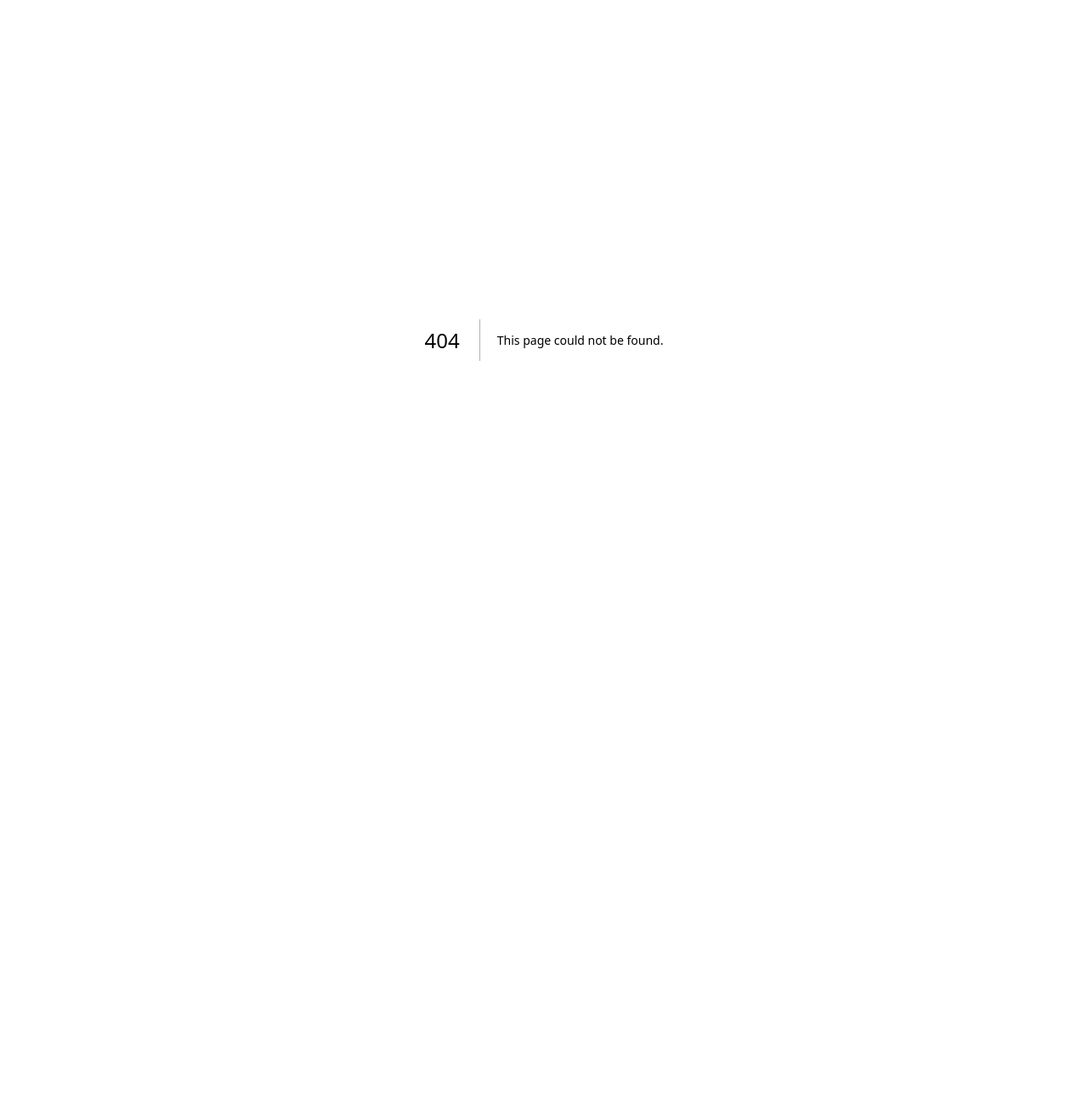
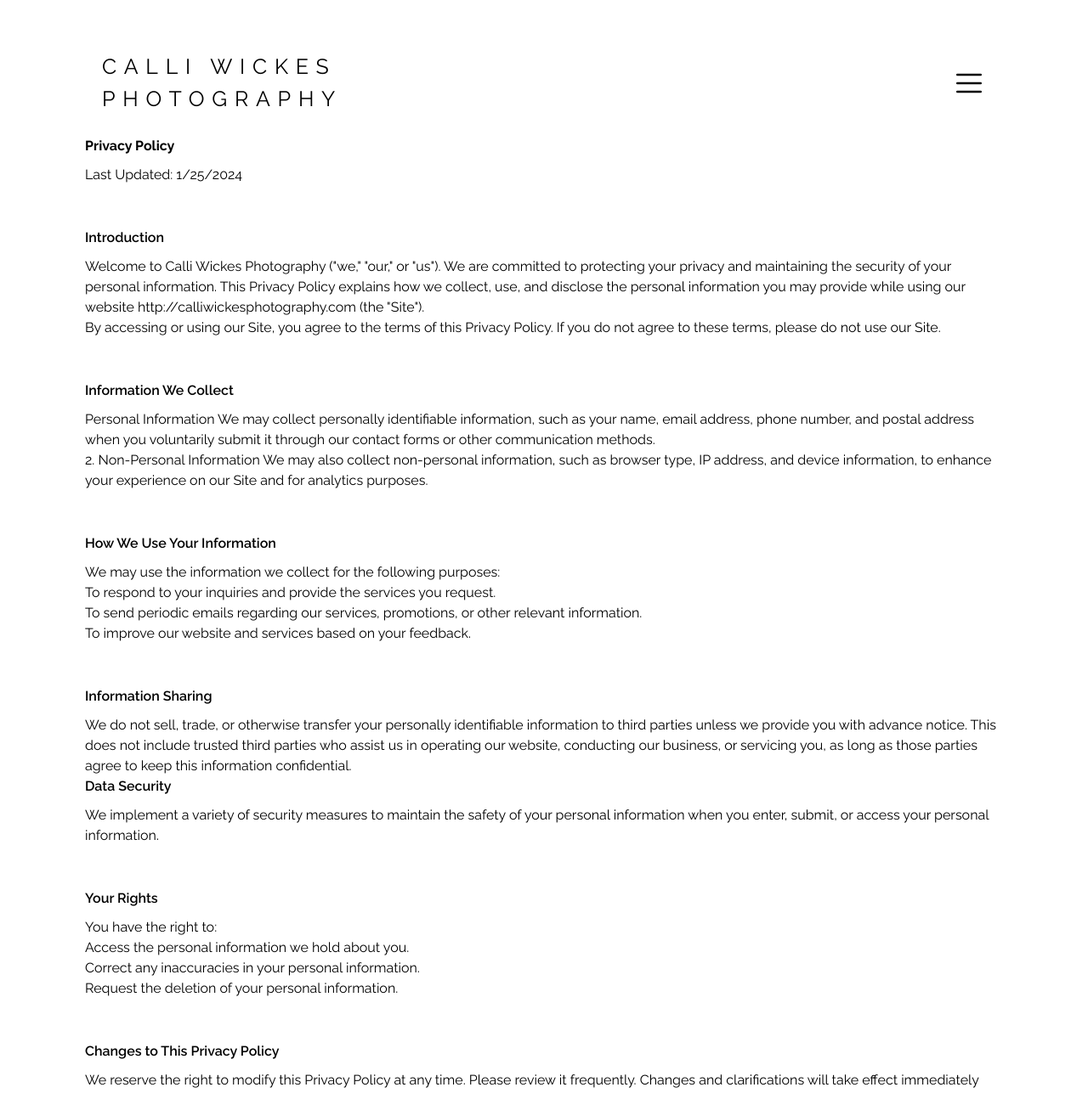
Before and after one commit to joewickes/calliwickesphotography, a Next.js app: page /privacypolicy in a window 1280 px wide. Before the commit this address had no page. Shown: the top 1287 px of the page at 85% size. Before the commit the page ends 800 px from the top, so only its background shows below. Built offline with nearby package versions, Linux system fonts and the light colour scheme.

Commit message:
Add structure for privacy, terms, and submit pages

```diff
--- a/src/app/contact/ContactForm.tsx
+++ b/src/app/contact/ContactForm.tsx
@@ -1,23 +1,23 @@
 'use client';
 
 import { useState } from 'react';
+import { Slide, ToastContainer, toast } from 'react-toastify';
 
-type ContactFormProps = {
-  setToast: Function;
-};
-
-const ContactForm = ({ setToast }: ContactFormProps) => {
+const ContactForm = () => {
   const [name, setName] = useState('');
   const [email, setEmail] = useState('');
   const [phone, setPhone] = useState('');
   const [message, setMessage] = useState('');
   const [isDisabled, setIsDisabled] = useState(false);
 
+  const setToast = (message: string) => {
+    toast.info(message);
+  };
+
   const formatPhoneNumber = (e: any) => {
     const currNum = e.target.value;
     const len = currNum.length;
     const lastLen = phone.length;
-    console.log(isNaN(parseInt(currNum[currNum.length - 1])), 'vs', 'number');
 
     if (len < lastLen) {
       setPhone(currNum);
@@ -66,6 +66,7 @@ const ContactForm = ({ setToast }: ContactFormProps) => {
 
   return (
     <form className="md:flex-1 md:mr-[100px] md:mt-[50px]" onSubmit={onSubmit}>
+      <ToastContainer position="top-right" closeOnClick autoClose={5000} pauseOnHover transition={Slide} />
       <label className="flex flex-col">
         {`Name *`}
         <input
--- a/src/app/contact/page.tsx
+++ b/src/app/contact/page.tsx
@@ -5,7 +5,7 @@ import Link from 'next/link';
 import dynamic from 'next/dynamic';
 const Footer = dynamic(() => import('@/components/Footer/Footer'));
 import Header from '@/components/Header/Header';
-import { Slide, ToastContainer, toast } from 'react-toastify';
+
 import ContactForm from '@/app/contact/ContactForm';
 
 import 'react-toastify/dist/ReactToastify.css';
@@ -13,18 +13,12 @@ import 'react-toastify/dist/ReactToastify.css';
 export const metadata: Metadata = {
   title: 'Contact Calli Wickes Photography | Get in Touch for Professional Photography Services',
   description:
-    'Contact Calli Wickes Photography to inquire about my professional photography services. Reach out for booking information, collaboration opportunities, or any inquiries you may have. We are here to capture your special moments with expertise and creativity. Use the provided contact form, email, or phone to connect with Calli Wickes, your dedicated photographer for memorable visual experiences.',
+    'Contact Calli Wickes Photography to inquire about our professional photography services. Reach out for booking information, collaboration opportunities, or any inquiries you may have. We are here to capture your special moments with expertise and creativity. Use the provided contact form, email, or phone to connect with Calli Wickes, your dedicated photographer for memorable visual experiences.',
 };
 
 const ContactPage = () => {
-  const setToast = async (message: string) => {
-    'use server';
-    toast.info(message);
-  };
-
   return (
     <main>
-      <ToastContainer position="top-right" closeOnClick autoClose={5000} pauseOnHover transition={Slide} />
       <Header isHome />
       <section
         id="kideatingfruit"
@@ -71,7 +65,7 @@ const ContactPage = () => {
             />
           </div>
         </div>
-        <ContactForm setToast={setToast} />
+        <ContactForm />
       </section>
       <Footer />
     </main>
--- /dev/null
+++ b/src/app/privacypolicy/page.tsx
@@ -0,0 +1,103 @@
+import Link from 'next/link';
+import type { Metadata } from 'next';
+
+import dynamic from 'next/dynamic';
+const Footer = dynamic(() => import('@/components/Footer/Footer'));
+import Header from '@/components/Header/Header';
+
+export const metadata: Metadata = {
+  title: 'Your Agreement with Excellence | Calli Wickes Photography Terms and Conditions',
+  description:
+    'Review the terms and conditions that govern your engagement with Calli Wickes Photography. Our comprehensive Terms and Conditions outline the agreements and expectations for using our photography services. From usage rights to payment policies, understand the terms that ensure a clear and fair collaboration. By choosing Calli Wickes Photography, you are entering into a partnership committed to professionalism, creativity, and mutual respect.',
+};
+
+const PrivacyPolicy = () => {
+  return (
+    <main>
+      <Header />
+      <section className="mt-[20dvh] px-[30px] md:px-[100px]">
+        <div className="mb-[50px]">
+          <h1 className="font-bold mb-[10px]">Privacy Policy</h1>
+          <p>Last Updated: 1/25/2024</p>
+        </div>
+
+        <div className="mb-[50px]">
+          <h2 className="font-semibold mb-[10px]">Introduction</h2>
+          <p>
+            Welcome to Calli Wickes Photography ("we," "our," or "us"). We are committed to protecting your privacy and
+            maintaining the security of your personal information. This Privacy Policy explains how we collect, use, and
+            disclose the personal information you may provide while using our website http://calliwickesphotography.com
+            (the "Site").
+          </p>
+          <p>
+            By accessing or using our Site, you agree to the terms of this Privacy Policy. If you do not agree to these
+            terms, please do not use our Site.
+          </p>
+        </div>
+        <div className="mb-[50px]">
+          <h2 className="font-semibold mb-[10px]">Information We Collect</h2>
+          <ol>
+            <li>
+              Personal Information We may collect personally identifiable information, such as your name, email address,
+              phone number, and postal address when you voluntarily submit it through our contact forms or other
+              communication methods.
+            </li>
+            <li>
+              2. Non-Personal Information We may also collect non-personal information, such as browser type, IP
+              address, and device information, to enhance your experience on our Site and for analytics purposes.
+            </li>
+          </ol>
+        </div>
+        <div className="mb-[50px]">
+          <h2 className="font-semibold mb-[10px]">How We Use Your Information</h2>
+          <p>We may use the information we collect for the following purposes:</p>
+          <ul>
+            <li>To respond to your inquiries and provide the services you request.</li>
+            <li>To send periodic emails regarding our services, promotions, or other relevant information.</li>
+            <li>To improve our website and services based on your feedback.</li>
+          </ul>
+        </div>
+        <h2 className="font-semibold mb-[10px]">Information Sharing</h2>
+        <p>
+          We do not sell, trade, or otherwise transfer your personally identifiable information to third parties unless
+          we provide you with advance notice. This does not include trusted third parties who assist us in operating our
+          website, conducting our business, or servicing you, as long as those parties agree to keep this information
+          confidential.
+        </p>
+        <div className="mb-[50px]">
+          <h2 className="font-semibold mb-[10px]">Data Security</h2>
+          <p>
+            We implement a variety of security measures to maintain the safety of your personal information when you
+            enter, submit, or access your personal information.
+          </p>
+        </div>
+        <div className="mb-[50px]">
+          <h2 className="font-semibold mb-[10px]">Your Rights</h2>
+          <p>You have the right to:</p>
+          <ul>
+            <li>Access the personal information we hold about you.</li>
+            <li>Correct any inaccuracies in your personal information.</li>
+            <li>Request the deletion of your personal information.</li>
+          </ul>
+        </div>
+        <div className="mb-[50px]">
+          <h2 className="font-semibold mb-[10px]">Changes to This Privacy Policy</h2>
+          <p>
+            We reserve the right to modify this Privacy Policy at any time. Please review it frequently. Changes and
+            clarifications will take effect immediately upon posting on the website.
+          </p>
+        </div>
+        <div className="mb-[50px]">
+          <h2 className="font-semibold mb-[10px]">Contact Us</h2>
+          <p>
+            If you have any questions regarding this Privacy Policy, you may contact us at
+            calliwickesphotography@gmail.com.
+          </p>
+        </div>
+      </section>
+      <Footer />
+    </main>
+  );
+};
+
+export default PrivacyPolicy;
--- /dev/null
+++ b/src/app/submitted/page.tsx
@@ -0,0 +1,24 @@
+import Link from 'next/link';
+import type { Metadata } from 'next';
+
+import dynamic from 'next/dynamic';
+const Footer = dynamic(() => import('@/components/Footer/Footer'));
+import Header from '@/components/Header/Header';
+
+export const metadata: Metadata = {
+  title: 'Form Submitted Successfully | Calli Wickes Photography',
+  description:
+    'Thank you for reaching out to Calli Wickes Photography! Your form has been successfully submitted. Our team will review your information and get back to you shortly. In the meantime, explore our portfolio and experience the artistry of Calli Wickes in capturing timeless moments. We look forward to the opportunity of working with you to create stunning visual stories.',
+};
+
+const Submitted = () => {
+  return (
+    <main>
+      <Header />
+      <h1>Submitted</h1>
+      <Footer />
+    </main>
+  );
+};
+
+export default Submitted;
--- /dev/null
+++ b/src/app/termsandcontions/page.tsx
@@ -0,0 +1,24 @@
+import Link from 'next/link';
+import type { Metadata } from 'next';
+
+import dynamic from 'next/dynamic';
+const Footer = dynamic(() => import('@/components/Footer/Footer'));
+import Header from '@/components/Header/Header';
+
+export const metadata: Metadata = {
+  title: 'Your Privacy Matters | Calli Wickes Photography Privacy Policy',
+  description:
+    'Explore the commitment to privacy at Calli Wickes Photography through our comprehensive Privacy Policy. Learn how we handle and protect your personal information, ensuring a secure and transparent experience. Our policy covers data collection, usage, and the measures taken to safeguard your privacy. Trust Calli Wickes Photography to prioritize the confidentiality and security of your information while providing exceptional photography services.',
+};
+
+const TermsAndConditions = () => {
+  return (
+    <main>
+      <Header />
+      <h1>Terms and Conditions</h1>
+      <Footer />
+    </main>
+  );
+};
+
+export default TermsAndConditions;
```
